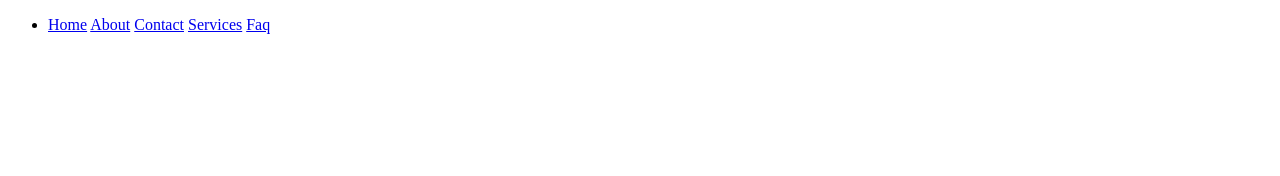
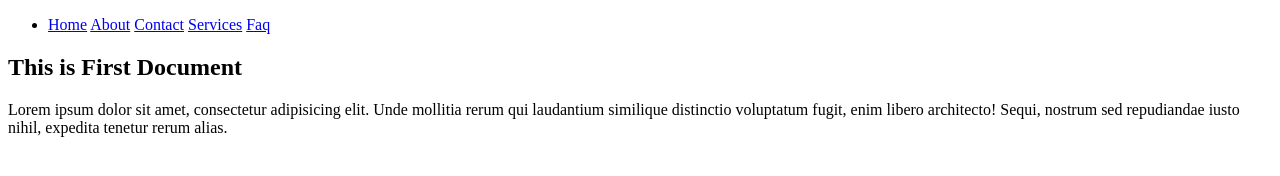
Before and after one commit to atiq275217/wave-solution, a plain HTML site: page index.html in a window 1280 px wide. Drawn offline with Linux system fonts and the light colour scheme.

Commit message:
Create layout index.html file

```diff
--- a/index.html
+++ b/index.html
@@ -16,5 +16,9 @@
 			</li>
 		</ul>
 	</nav>
+	<div>
+		<h2>This is First Document</h2>
+		<p>Lorem ipsum dolor sit amet, consectetur adipisicing elit. Unde mollitia rerum qui laudantium similique distinctio voluptatum fugit, enim libero architecto! Sequi, nostrum sed repudiandae iusto nihil, expedita tenetur rerum alias.</p>
+	</div>
 </body>
 </html>
```
